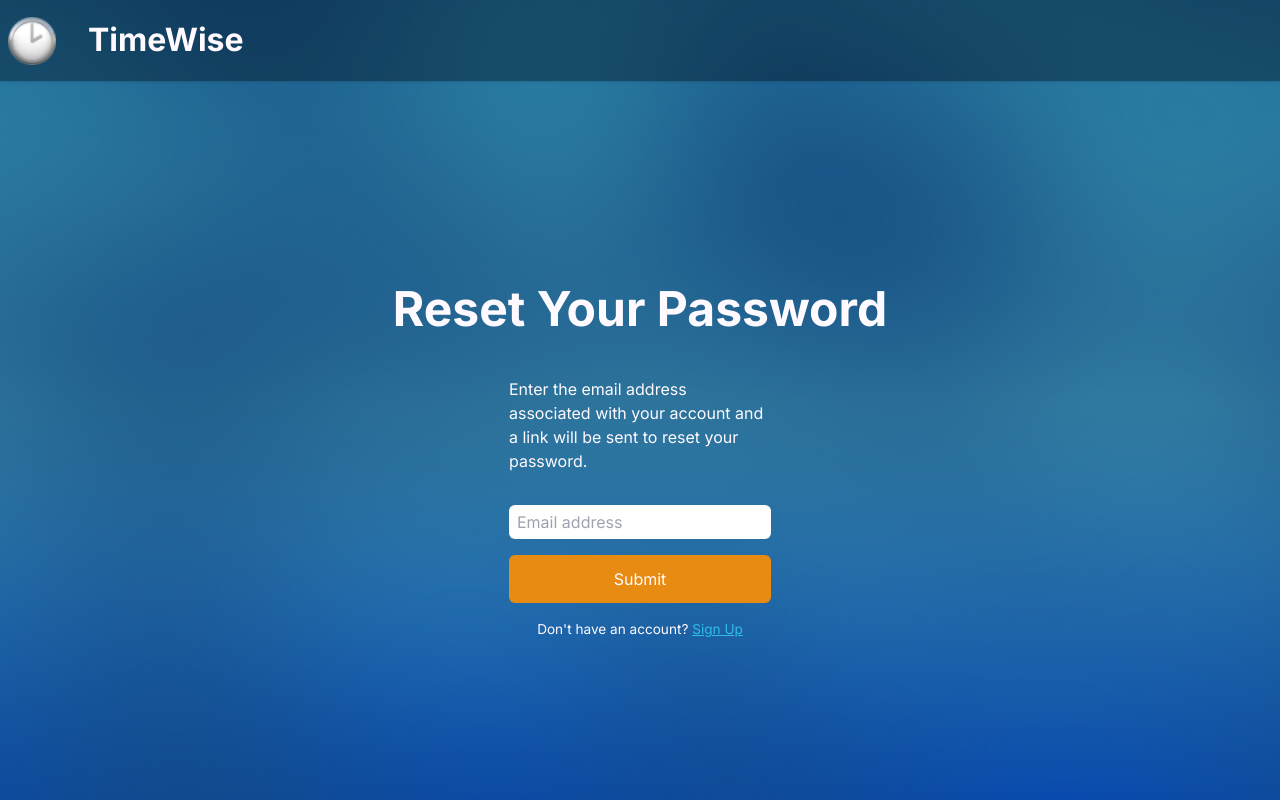
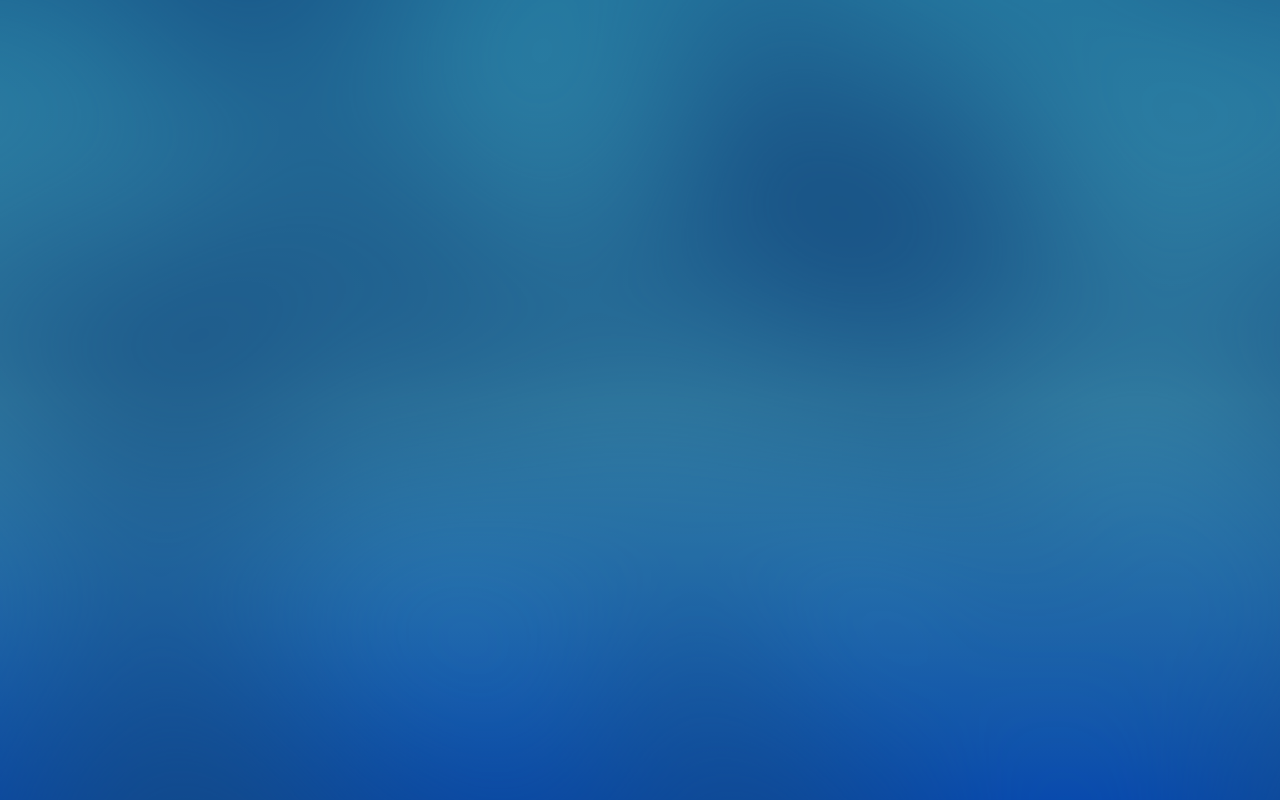
Before and after one commit to Sillor/timewise-client, a React (Vite) app: page / in a window 1280 px wide. Built offline with nearby package versions, Linux system fonts and the light colour scheme.

Commit message:
Commented out LandingNavBar and ResetPassword components in App.jsx

```diff
--- a/src/App.jsx
+++ b/src/App.jsx
@@ -6,8 +6,8 @@ import ResetPassword from './timetracker/layout/ResetPassword.jsx';
 function App() {
   return (
     <>
-      <LandingNavBar />
-      <ResetPassword />
+      {/* <LandingNavBar />
+      <ResetPassword /> */}
     </>
   );
 }
```
